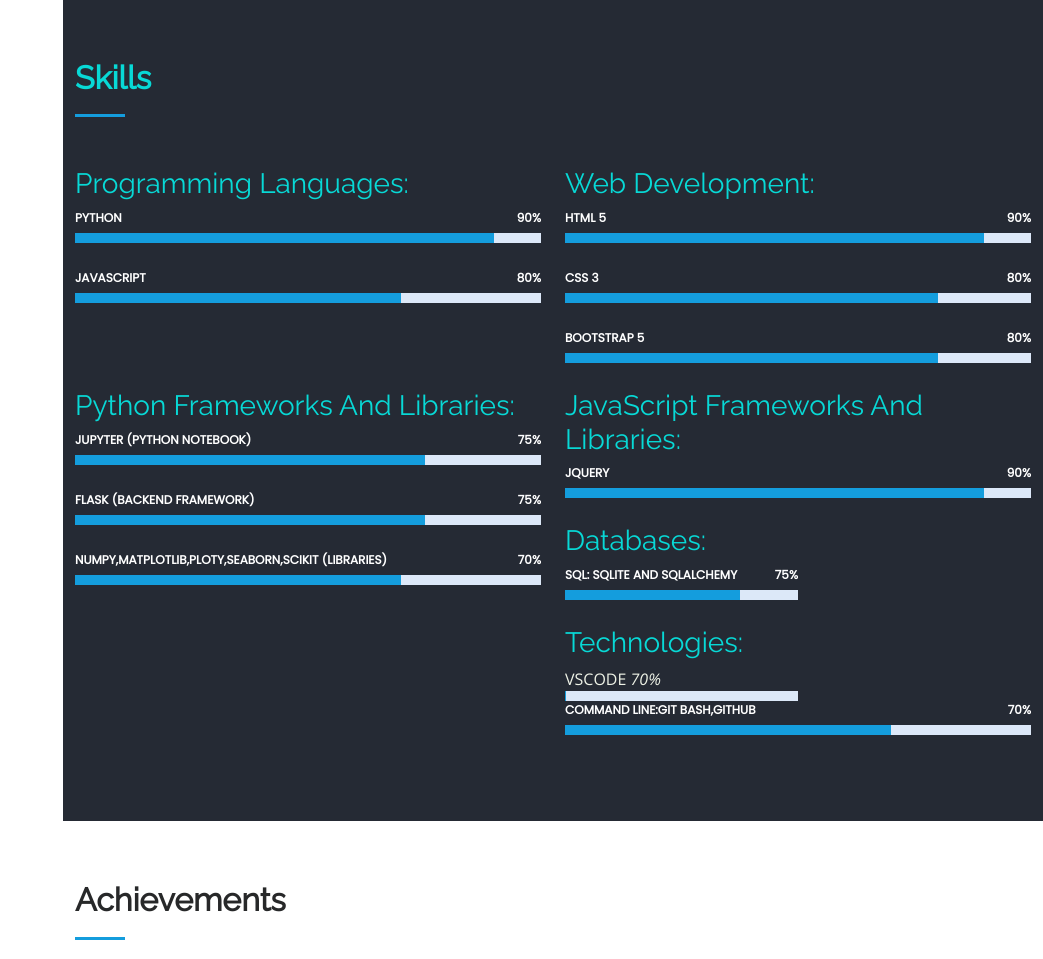
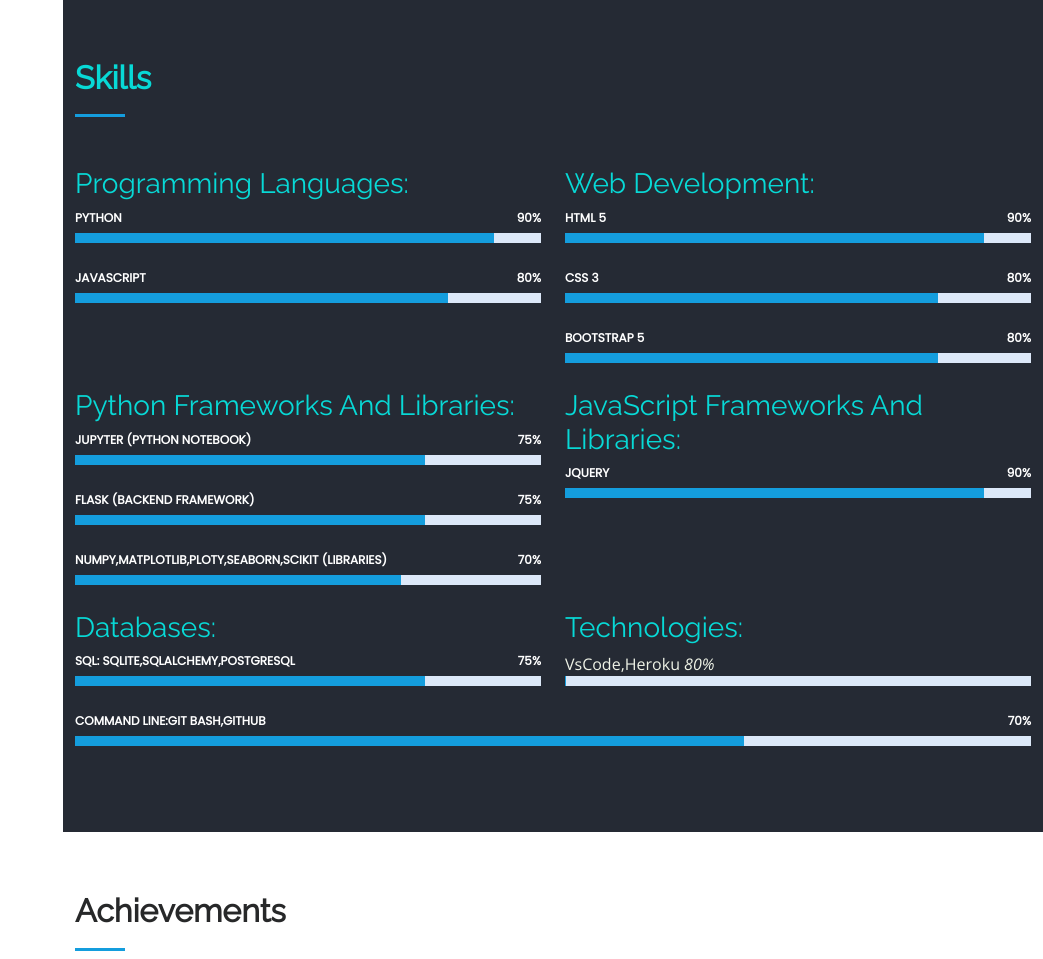
Before and after one commit to Akash-Singh04/MyPersonalWebsite, a Flask app: page / in a window 1280 px wide. Shown: the part 1458-2417 px from the top of the page, without its empty margins (237-1280 px from the left). Run offline with Flask 3, Linux system fonts and the light colour scheme; some libraries are stand-ins or nearby versions.

Commit message:
Update index.html

```diff
--- a/My Personal Website/templates/index.html
+++ b/My Personal Website/templates/index.html
@@ -141,7 +141,7 @@
             <div class="progress">
               <span class="skill">JavaScript <i class="val">80%</i></span>
               <div class="progress-bar-wrap">
-                <div class="progress-bar" role="progressbar" aria-valuenow="70" aria-valuemin="0" aria-valuemax="100"></div>
+                <div class="progress-bar" role="progressbar" aria-valuenow="80" aria-valuemin="0" aria-valuemax="100"></div>
               </div>
             </div>
 
@@ -230,11 +230,12 @@
               </div>
             </div>
           </div> -->
+          </div>
 
           <div class="col-lg-6" data-aos="fade-up" data-aos-delay="100">
             <h3 class="header-bg">Databases:</h3>
             <div class="progress">
-              <span class="skill">SQL: SQLite And SQLAlchemy <i class="val">75%</i></span>
+              <span class="skill">SQL: SQLite,SQLAlchemy,PostgreSQL <i class="val">75%</i></span>
               <div class="progress-bar-wrap">
                 <div class="progress-bar" role="progressbar" aria-valuenow="75" aria-valuemin="0" aria-valuemax="100"></div>
               </div>
@@ -245,9 +246,9 @@
             <h3 class="header-bg">Technologies:</h3
 
             <div class="progress">
-              <span class="skill">VSCODE <i class="val">70%</i></span>
+              <span class="skill">VsCode,Heroku <i class="val">80%</i></span>
               <div class="progress-bar-wrap">
-                <div class="progress-bar" role="progressbar" aria-valuenow="70" aria-valuemin="0" aria-valuemax="100"></div>
+                <div class="progress-bar" role="progressbar" aria-valuenow="80" aria-valuemin="0" aria-valuemax="100"></div>
               </div>
             </div>
             <div class="progress">
@@ -256,7 +257,6 @@
                 <div class="progress-bar" role="progressbar" aria-valuenow="70" aria-valuemin="0" aria-valuemax="100"></div>
               </div>
             </div>
-
           </div>
         </div>
 
```
